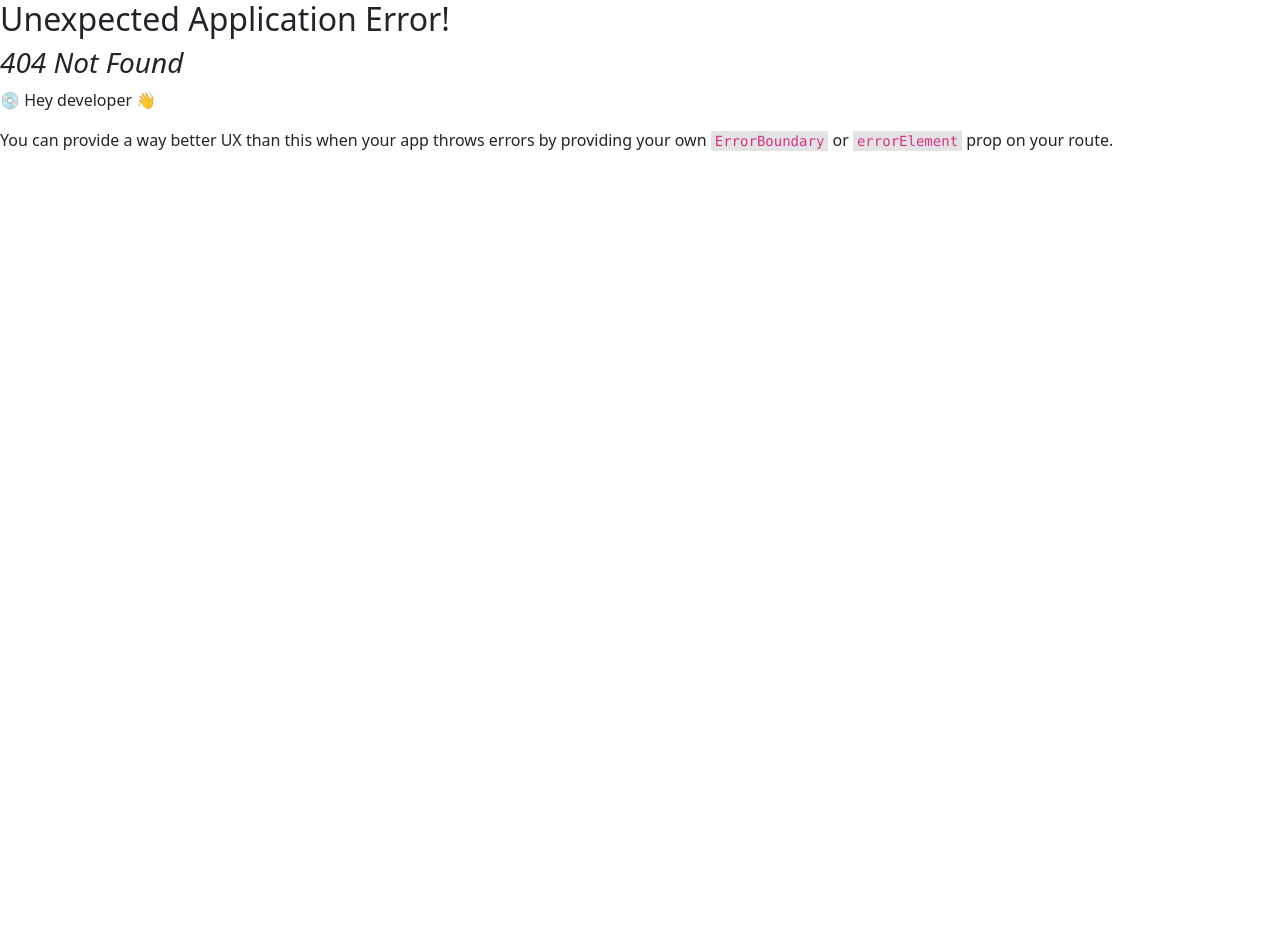
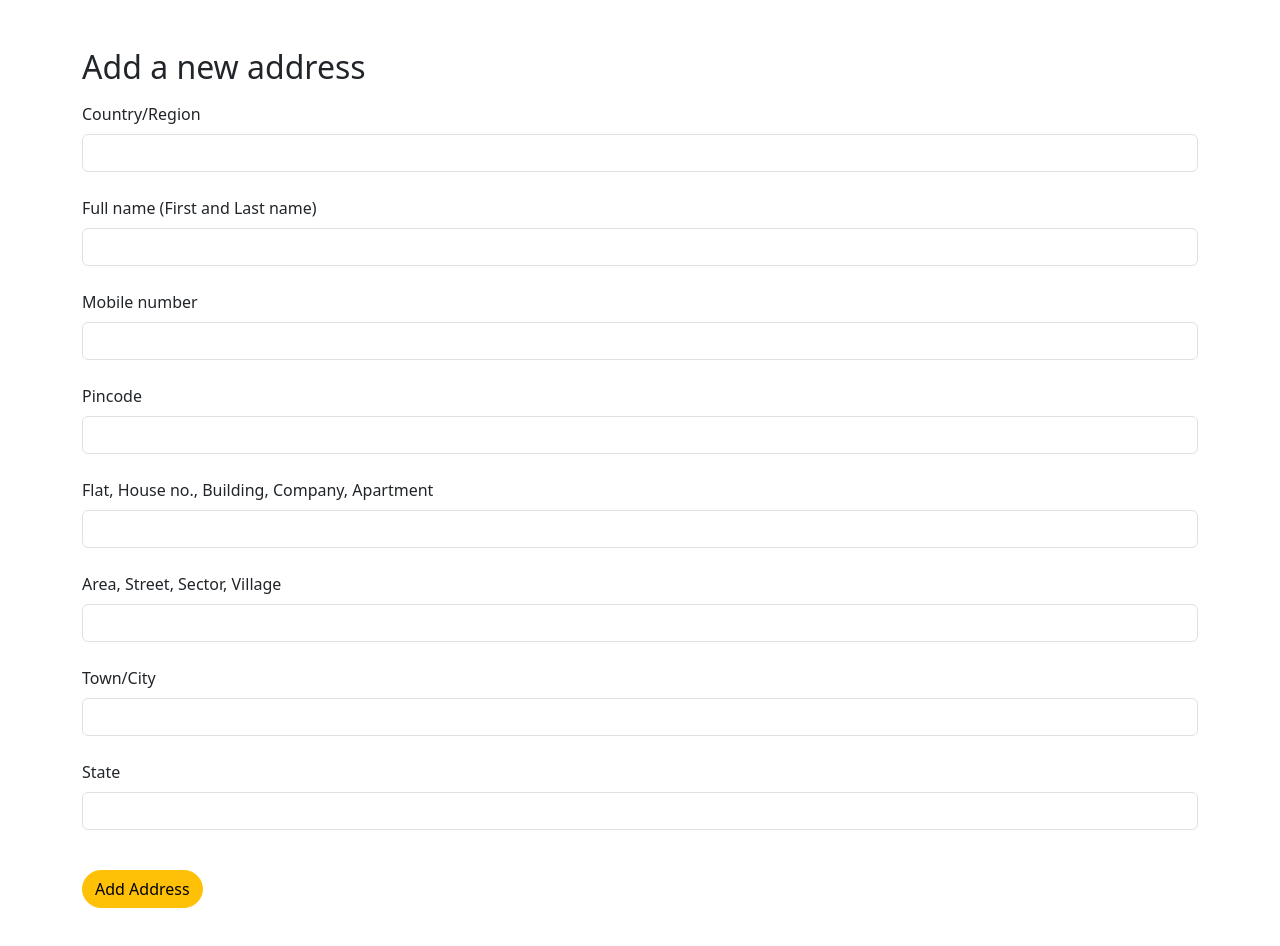
Before and after one commit to Ak4Das/E---Commerce-Website-Frontend-, a React (Vite) app: page /addAddress in a window 1280 px wide. Before the commit this address had no page. Shown: the top 946 px of the page. Before the commit the page ends 800 px from the top, so only its background shows below. Built offline with nearby package versions, Linux system fonts and the light colour scheme.

Commit message:
feat:addresses,addAddresses

```diff
--- a/src/App.css
+++ b/src/App.css
@@ -288,3 +288,7 @@
 .floatingCard {
   transform: translate(-50% , -10% );
 }
+
+.addressEditOrRemove:hover {
+  text-decoration: underline;
+}
--- /dev/null
+++ b/src/components/AddAddressForm.jsx
@@ -0,0 +1,120 @@
+import { useState } from "react"
+
+export default function AddAddressForm() {
+  const [country, setCountry] = useState("")
+  const [fullName, setFullName] = useState("")
+  const [mobNo, setMobNo] = useState("")
+  const [pinCode, setPinCode] = useState("")
+  const [localInfo, setLocalInfo] = useState("")
+  const [area, setArea] = useState("")
+  const [city, setCity] = useState("")
+  const [state, setState] = useState("")
+  function handleSubmit (e) {
+    e.preventDefault()
+    const address = {country,fullName,mobNo,pinCode,localInfo,area,city,state}
+    const user = JSON.parse(localStorage.getItem("user"))
+    address.id = user.address.length
+    user.address.push(address)
+    localStorage.setItem("user", JSON.stringify(user))
+  }
+  return (
+    <>
+      <main className="container my-5">
+        <h2>Add a new address</h2>
+        <form className="mt-3" onSubmit={handleSubmit}>
+          <label htmlFor="country" className="form-label">
+            Country/Region
+          </label>
+          <br />
+          <input
+            id="country"
+            type="text"
+            className="w-100 form-control"
+            onChange={(e) => setCountry(e.target.value)}
+          />
+          <br />
+          <label htmlFor="fullName" className="form-label">
+            Full name (First and Last name)
+          </label>
+          <br />
+          <input
+            id="fullName"
+            type="text"
+            className="w-100 form-control"
+            onChange={(e) => setFullName(e.target.value)}
+          />
+          <br />
+          <label htmlFor="mobileNo" className="form-label">
+            Mobile number
+          </label>
+          <br />
+          <input
+            id="mobileNo"
+            type="text"
+            className="w-100 form-control"
+            onChange={(e) => setMobNo(e.target.value)}
+          />
+          <br />
+          <label htmlFor="pinCode" className="form-label">
+            Pincode
+          </label>
+          <br />
+          <input
+            id="pinCode"
+            type="text"
+            className="w-100 form-control"
+            onChange={(e) => setPinCode(e.target.value)}
+          />
+          <br />
+          <label htmlFor="localInfo" className="form-label">
+            Flat, House no., Building, Company, Apartment
+          </label>
+          <br />
+          <input
+            id="localInfo"
+            type="text"
+            className="w-100 form-control"
+            onChange={(e) => setLocalInfo(e.target.value)}
+          />
+          <br />
+          <label htmlFor="area" className="form-label">
+            Area, Street, Sector, Village
+          </label>
+          <br />
+          <input
+            id="area"
+            type="text"
+            className="w-100 form-control"
+            onChange={(e) => setArea(e.target.value)}
+          />
+          <br />
+          <label htmlFor="city" className="form-label">
+            Town/City
+          </label>
+          <br />
+          <input
+            id="city"
+            type="text"
+            className="w-100 form-control"
+            onChange={(e) => setCity(e.target.value)}
+          />
+          <br />
+          <label htmlFor="state" className="form-label">
+            State
+          </label>
+          <br />
+          <input
+            id="state"
+            type="text"
+            className="w-100 form-control"
+            onChange={(e) => setState(e.target.value)}
+          />
+          <br />
+          <button className="btn btn-warning rounded-pill mt-3" type="submit">
+            Add Address
+          </button>
+        </form>
+      </main>
+    </>
+  )
+}
--- /dev/null
+++ b/src/components/UserAddresses.jsx
@@ -0,0 +1,93 @@
+import Header from "./Header"
+import Plus from "../assets/plus.png"
+import { Link } from "react-router-dom"
+import { useState } from "react"
+
+export default function UserAddresses() {
+  const [user, setUser] = useState(JSON.parse(localStorage.getItem("user")))
+
+  function removeAddress(e) {
+    user.address = user.address.filter(
+      (address) => address.id !== Number(e.target.value)
+    )
+    localStorage.setItem("user", JSON.stringify(user))
+    setUser(JSON.parse(localStorage.getItem("user")))
+  }
+
+  return (
+    <>
+      <Header />
+      <main className="container mt-3">
+        <h2>Your Addresses</h2>
+        <div className="row mt-4">
+          <div className="col-sm-6 col-lg-4">
+            <Link
+              to="/addAddress"
+              className="card align-items-center justify-content-center text-decoration-none text-dark"
+              style={{
+                height: "300px",
+                border: "3px dashed black",
+              }}
+            >
+              <div className="text-center">
+                <img src={Plus} alt="" style={{ width: "30px" }} />
+                <h4 className="mt-2">Add Address</h4>
+              </div>
+            </Link>
+          </div>
+          {user.address.length !== 0 &&
+            user.address.map((address) => (
+              <div key={address.id} className="col-sm-6 col-lg-4">
+                <div
+                  className="card"
+                  style={{
+                    height: "300px",
+                    border: "3px solid black",
+                  }}
+                >
+                  <div className="card-body d-flex flex-column justify-content-between">
+                    <div>
+                      <p className="my-0 fw-bold">{address.fullName}</p>
+                      <p className="my-0 fw-medium">{address.localInfo}</p>
+                      <p className="my-0 fw-medium">{address.area}</p>
+                      <p className="my-0 fw-medium">
+                        {address.city.toUpperCase()}
+                        {", "}
+                        {address.state.toUpperCase()}{" "}
+                        {address.pinCode.toUpperCase()}
+                      </p>
+                      <p className="my-0 fw-medium">
+                        {address.country.toUpperCase()}
+                      </p>
+                      <p className="my-0 fw-medium">
+                        Phone Number: {address.mobNo}
+                      </p>
+                    </div>
+                    <div>
+                      <button
+                        className="border border-0 bg-white me-1 fw-medium text-primary addressEditOrRemove"
+                        style={{ cursor: "pointer" }}
+                        value={address.id}
+                        // onClick={editAddress}
+                      >
+                        Edit
+                      </button>
+                      <span className="fw-medium text-primary">|</span>
+                      <button
+                        className="border border-0 bg-white ms-1 fw-medium text-primary addressEditOrRemove"
+                        style={{ cursor: "pointer" }}
+                        value={address.id}
+                        onClick={removeAddress}
+                      >
+                        Remove
+                      </button>
+                    </div>
+                  </div>
+                </div>
+              </div>
+            ))}
+        </div>
+      </main>
+    </>
+  )
+}
--- a/src/components/UserProfile.jsx
+++ b/src/components/UserProfile.jsx
@@ -5,19 +5,25 @@ import { useState } from "react"
 import DeliveryBox from "../assets/deliveryBox.jpg"
 import AddressIcon from "../assets/address.png"
 import Support from "../assets/support.png"
+import { Link } from "react-router-dom"
 
+if (!localStorage.getItem("user")) {
   const user = {
     name: "Malika Arora",
     profileImage:
       "https://tse3.mm.bing.net/th/id/OIP.msa3ta2jVWH735uP_b3f-wHaJQ?pid=Api&P=0&h=180",
     email: "malikarora02052@gmail.com",
-  phoneNumber: 9883620996,
     address: [],
+  }
+  localStorage.setItem("user", JSON.stringify(user))
 }
 
 export default function UserProfile() {
   const [visible, setVisible] = useState(false)
-
+  const [userDetails, setUser] = useState(
+    JSON.parse(localStorage.getItem("user"))
+  )
+  console.log(userDetails)
   function setVisibility() {
     setVisible(visible ? false : true)
   }
@@ -31,7 +37,7 @@ export default function UserProfile() {
             className="overflow-hidden rounded-circle"
           >
             <img
-              src={user.profileImage}
+              src={userDetails.profileImage}
               alt=""
               className="img-fluid w-100 h-100"
             />
@@ -47,12 +53,12 @@ export default function UserProfile() {
               onClick={setVisibility}
             />
           </div>
-          <h2 className="mt-3">{user.name.toUpperCase()}</h2>
-          <h6>{user.email}</h6>
+          <h2 className="mt-3">{userDetails.name.toUpperCase()}</h2>
+          <h6>{userDetails.email}</h6>
           {visible && (
             <div
               className="card px-3 py-3 bg-light position-absolute top-50 start-50 floatingCard"
-              style={{ width: "400px",zIndex:1 }}
+              style={{ width: "400px", zIndex: 1 }}
             >
               <section className="position-relative">
                 <h2>User Account</h2>
@@ -77,7 +83,7 @@ export default function UserProfile() {
                   style={{ width: "350px", height: "350px" }}
                 >
                   <img
-                    src={user.profileImage}
+                    src={userDetails.profileImage}
                     alt=""
                     className="img-fluid w-100 h-100"
                   />
@@ -96,26 +102,50 @@ export default function UserProfile() {
         </div>
         <div className="row mt-5">
           <div className="col-md-6 col-xl-4 mb-4">
-              <div className="card flex-row gap-2" style={{height:"155px"}}>
-                <img src={DeliveryBox} alt="" className="" style={{width:"150px"}} />
+            <div className="card flex-row gap-2" style={{ height: "155px" }}>
+              <img
+                src={DeliveryBox}
+                alt=""
+                className=""
+                style={{ width: "150px" }}
+              />
               <div className="card-body">
                 <h6>Your Orders</h6>
                 <p>Track, Return and buy things again</p>
               </div>
             </div>
           </div>
-            <div className="col-md-6 col-xl-4 mb-4">
-              <div className="card flex-row align-items-center gap-3" style={{height:"155px"}}>
-                <img src={AddressIcon} alt="" className="" style={{width:"100px"}} />
+          <Link
+            to="/userAddress"
+            className="col-md-6 col-xl-4 mb-4 text-decoration-none"
+          >
+            <div
+              className="card flex-row align-items-center gap-3"
+              style={{ height: "155px" }}
+            >
+              <img
+                src={AddressIcon}
+                alt=""
+                className=""
+                style={{ width: "100px" }}
+              />
               <div className="card-body">
                 <h6>Your Addresses</h6>
                 <p>Edit address for your orders and gifts</p>
               </div>
             </div>
-            </div>
+          </Link>
           <div className="col-md-6 col-xl-4 mb-4">
-              <div className="card flex-row align-items-center gap-3" style={{height:"155px"}}>
-                <img src={Support} alt="" className="ms-3" style={{width:"80px"}} />
+            <div
+              className="card flex-row align-items-center gap-3"
+              style={{ height: "155px" }}
+            >
+              <img
+                src={Support}
+                alt=""
+                className="ms-3"
+                style={{ width: "80px" }}
+              />
               <div className="card-body">
                 <h6>Contact Us</h6>
                 <p>Contact our customer service via phone or chart</p>
--- a/src/main.jsx
+++ b/src/main.jsx
@@ -9,6 +9,8 @@ import ProductDetailsPage from "./pages/ProductDetailsPage.jsx"
 import WishlistPage from "./pages/WishlistPage.jsx"
 import CartPage from "./pages/CartPage.jsx"
 import UserProfile from "./components/UserProfile.jsx"
+import UserAddresses from "./components/UserAddresses.jsx"
+import AddAddressForm from "./components/AddAddressForm.jsx"
 
 const router = createBrowserRouter([
   { path: "/", element: <App /> },
@@ -17,6 +19,8 @@ const router = createBrowserRouter([
   { path: "/wishlist", element: <WishlistPage /> },
   { path: "/cart", element: <CartPage /> },
   { path: "/user", element: <UserProfile /> },
+  { path: "/userAddress", element: <UserAddresses /> },
+  { path: "/addAddress", element: <AddAddressForm /> },
 ])
 
 import ClothsContextProvider from "./contexts/ClothsContextProvider.jsx"
```
Also changed, not shown: src/assets/plus.png (added). Lines whose indentation alone changed are shown as unchanged.
